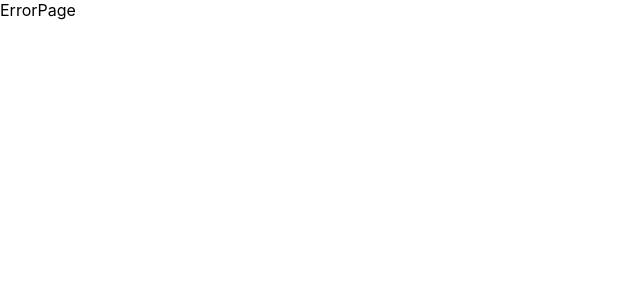
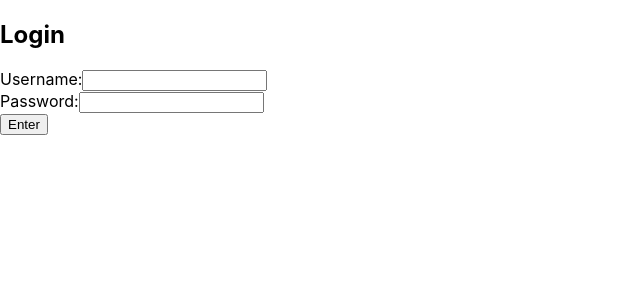
Before and after one commit to Cristiano7988/ng-cash, a React (Create React App) app: page /login in a window 1280 px wide. Shown: the top 300 px of the page, without its empty margins (0-640 px from the left). Built offline with nearby package versions, Linux system fonts and the light colour scheme.

Commit message:
✨ Criação da página de login

```diff
--- a/package.json
+++ b/package.json
@@ -7,9 +7,11 @@
     "@testing-library/react": "^13.4.0",
     "@testing-library/user-event": "^13.5.0",
     "axios": "^1.1.3",
+    "bcryptjs": "^2.4.3",
     "body-parser": "^1.20.1",
     "cors": "^2.8.5",
     "express": "^4.18.2",
+    "jsonwebtoken": "^8.5.1",
     "pg": "^8.8.0",
     "react": "^18.2.0",
     "react-dom": "^18.2.0",
--- /dev/null
+++ b/src/componentes/pages/Login/Login.jsx
@@ -0,0 +1,62 @@
+import axios from "axios";
+import { useState } from "react";
+import { useNavigate } from "react-router-dom";
+
+const Login = () => {
+  const navigate = useNavigate();
+  const [login, setLogin] = useState({ username: "", password: "" });
+
+  const handleChange = (e) => {
+    const { name, value } = e.target;
+
+    setLogin({
+      ...login,
+      [name]: value,
+    });
+  };
+
+  const handleSubmit = async (e) => {
+    e.preventDefault();
+    const { username, password } = login;
+    const { status, data } = await axios
+      .post("http://localhost:8080/api/auth/signin", {
+        username,
+        password,
+      })
+      .catch((err) => {
+        console.log(err);
+      });
+  };
+
+  return (
+    <section>
+      <h1>Login</h1>
+
+      <form onSubmit={handleSubmit}>
+        <div>
+          <label htmlFor="username">Username:</label>
+          <input
+            type="text"
+            name="username"
+            required
+            onChange={handleChange}
+          />
+        </div>
+        <div>
+          <label htmlFor="password">Password:</label>
+          <input
+            type="password"
+            name="password"
+            required
+            onChange={handleChange}
+          />
+        </div>
+        <div>
+          <button type="submit">Enter</button>
+        </div>
+      </form>
+    </section>
+  );
+};
+
+export default Login;
--- /dev/null
+++ b/src/componentes/pages/Login/index.js
@@ -0,0 +1,2 @@
+import Login from './Login';
+export default Login;
--- /dev/null
+++ b/src/config/auth.js
@@ -0,0 +1,3 @@
+module.exports = {
+    secret: "this-é-mysecret-key"
+};
--- a/src/routes/index.js
+++ b/src/routes/index.js
@@ -1,11 +1,13 @@
 import { Route, BrowserRouter as Router, Routes } from "react-router-dom";
 import Cadastro from "../componentes/pages/Cadastro";
+import Login from "../componentes/pages/Login";
 
 const RouteElement = () => (
   <Router>
     <Routes>
       <Route path="/" element={<>Home</>} />
       <Route path={"/cadastro"} exact element={<Cadastro />} />
+      <Route path={"/login"} exact element={<Login />} />
       <Route path="*" element={<>ErrorPage</>} />
     </Routes>
   </Router>
```
Also changed, not shown: src/controllers/auth.js (+6 -1 lines), src/middleware/verifySignIn.js (added, +34 -0 lines), src/routes/auth.js (+9 -0 lines), 1 other file (tests, documents, lock files or other folders).
